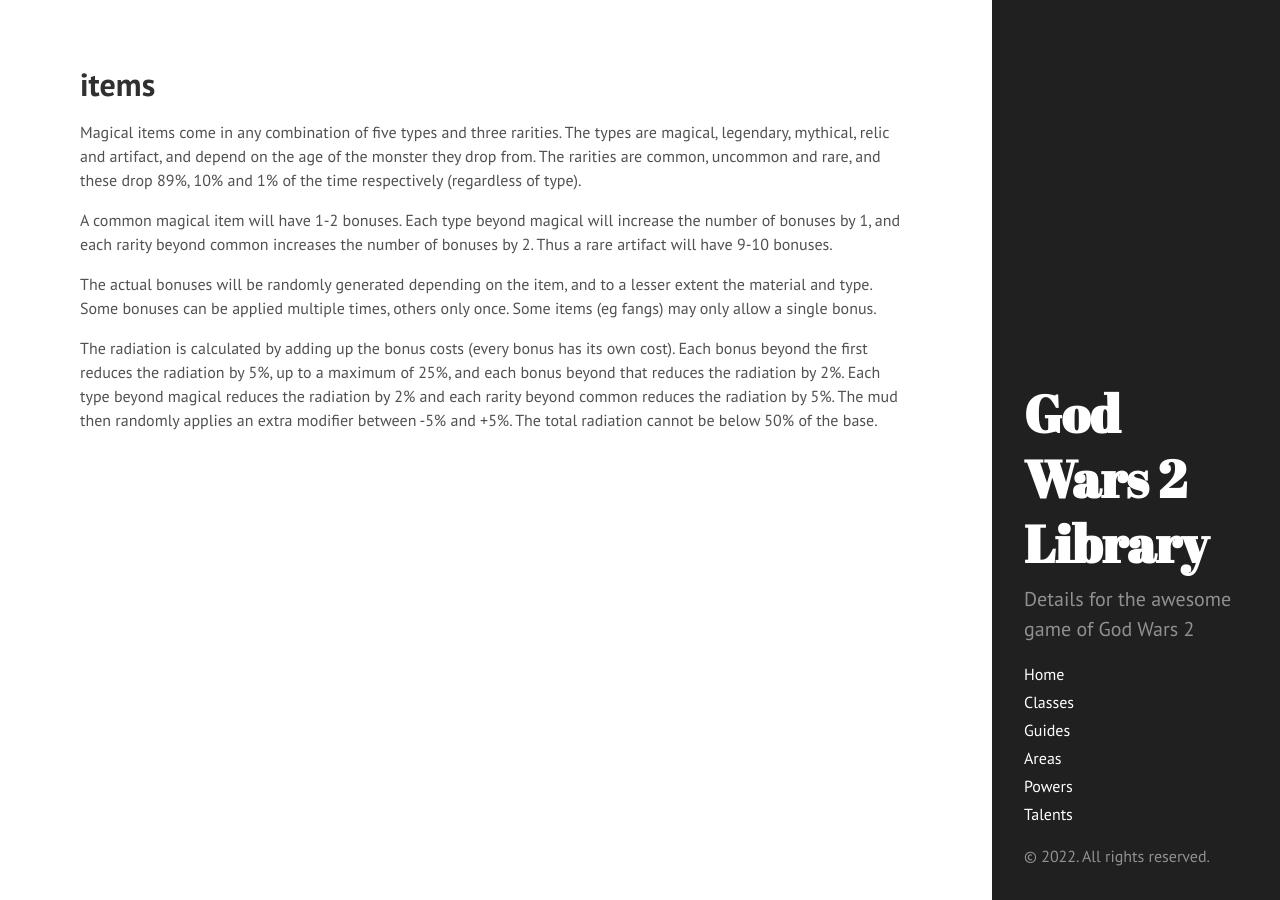
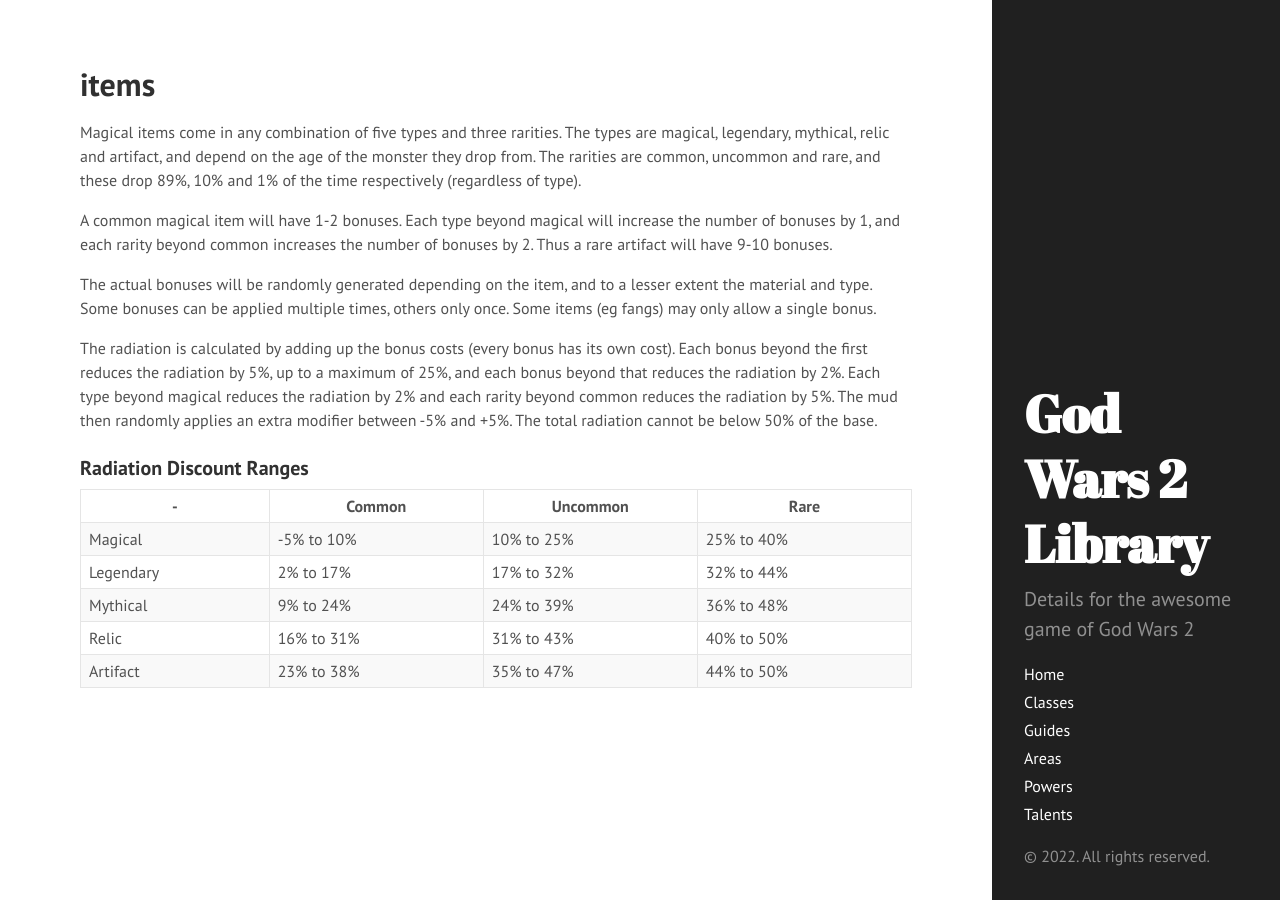
Before and after one commit to godwars2/godwars2.github.io, a Jekyll site: the page built from help/items.md, in a window 1280 px wide. Built offline with Jekyll 4.4.1, drawn with Linux system fonts in a browser that asks for light colours.

Commit message:
Add Radiation Discont Ranges to items help file

```diff
--- a/help/items.md
+++ b/help/items.md
@@ -22,3 +22,13 @@ maximum of 25%, and each bonus beyond that reduces the radiation by 2%.  Each
 type beyond magical reduces the radiation by 2% and each rarity beyond common
 reduces the radiation by 5%.  The mud then randomly applies an extra modifier
 between -5% and +5%.  The total radiation cannot be below 50% of the base.
+
+### Radiation Discount Ranges
+
+\- | Common | Uncommon | Rare
+--- | --- | --- | ---
+Magical | -5% to 10% | 10% to 25% | 25% to 40%
+Legendary | 2% to 17% | 17% to 32% | 32% to 44%
+Mythical | 9% to 24% | 24% to 39% | 36% to 48%
+Relic | 16% to 31% | 31% to 43% | 40% to 50%
+Artifact | 23% to 38% | 35% to 47% | 44% to 50%
```
